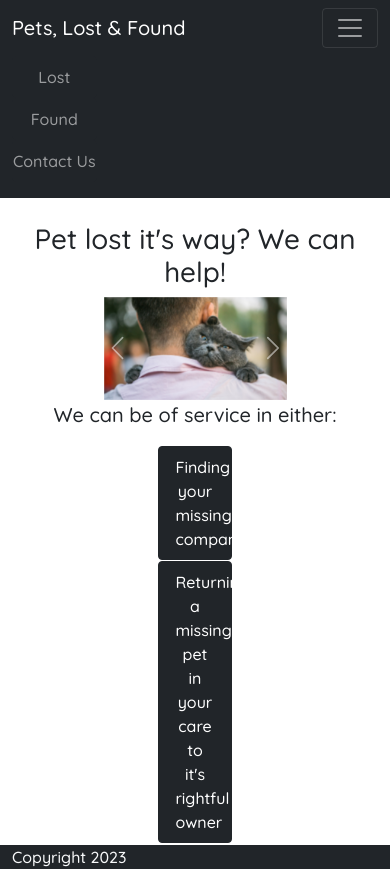
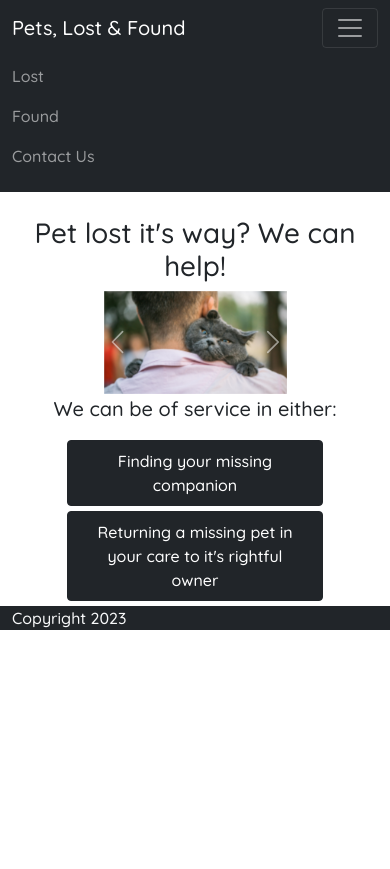
Before and after one commit to GametimeInc/SSD_CA2, a PHP site: page /index.php in a window 390 px wide, after a click that opens the changed part. After the commit the page ends 630 px from the top, so only its background shows below. Run offline with PHP 8.4, Linux system fonts and the light colour scheme.

Commit message:
Reverted button bootstrap for header link

```diff
--- a/css/mystyle.css
+++ b/css/mystyle.css
@@ -65,7 +65,9 @@ img {
     #deleteButton {
         width: auto;
     }
-
+    #indexButtons {
+        width: 70%;
+    }
 }
 
 @media screen AND (max-width:1000px) {
--- a/includes/header.php
+++ b/includes/header.php
@@ -30,13 +30,13 @@
           <span class="d-flex">
             <ul class="navbar-nav me-auto mb-2 mb-lg-0">
               <li class="nav-item">
-                <a class="nav-link btn btn-dark" aria-current="page" href="lost-pets.php">Lost</a>
+                <a class="nav-link" aria-current="page" href="lost-pets.php">Lost</a>
               </li>
               <li class="nav-item">
-                <a class="nav-link btn btn-dark" aria-current="page" href="found-pets.php">Found</a>
+                <a class="nav-link" aria-current="page" href="found-pets.php">Found</a>
               </li>
               <li class="nav-item">
-                <a class="nav-link btn btn-dark" aria-current="page" href="contact-page.php">Contact Us</a>
+                <a class="nav-link" aria-current="page" href="contact-page.php">Contact Us</a>
               </li>
             </ul>
           </span>
```
